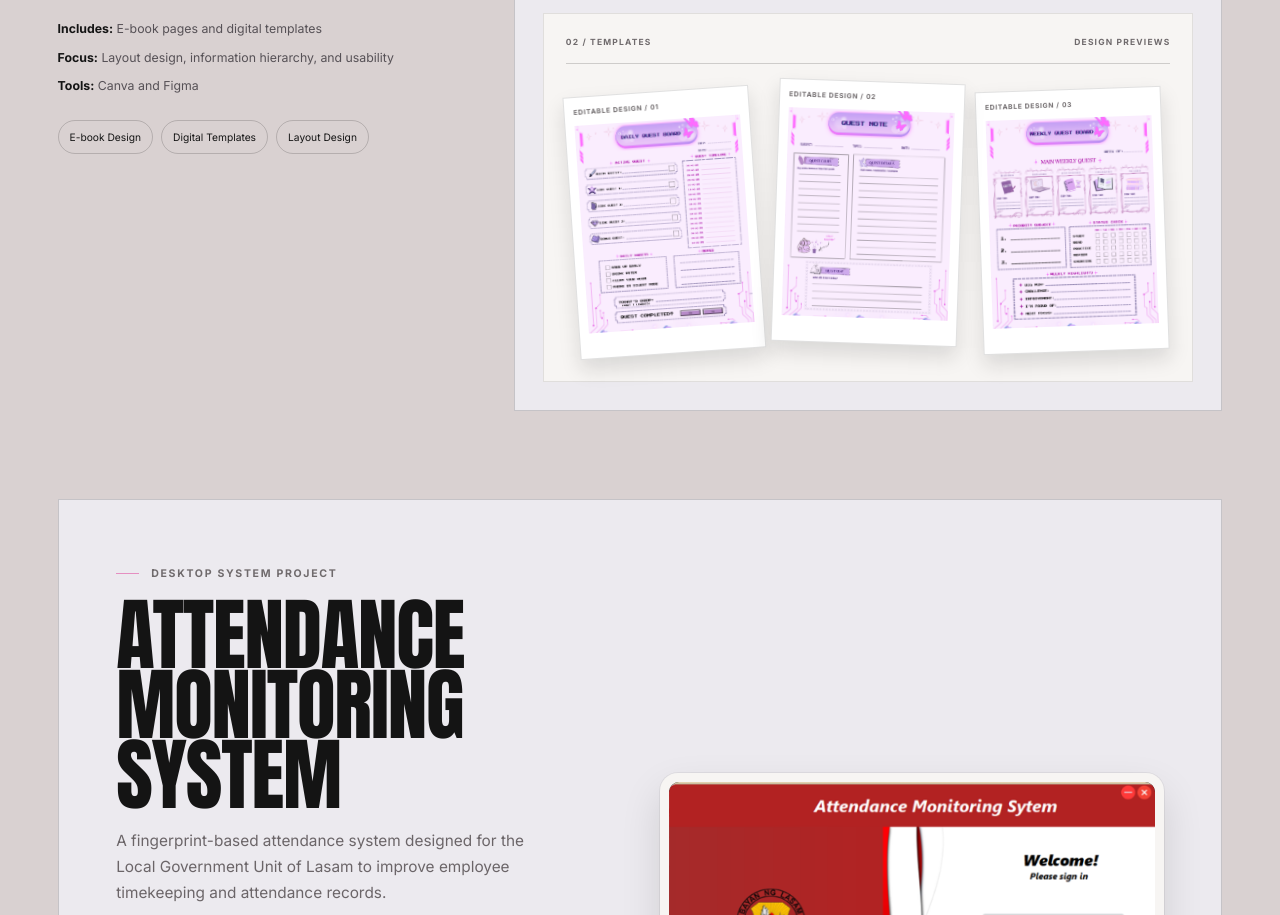
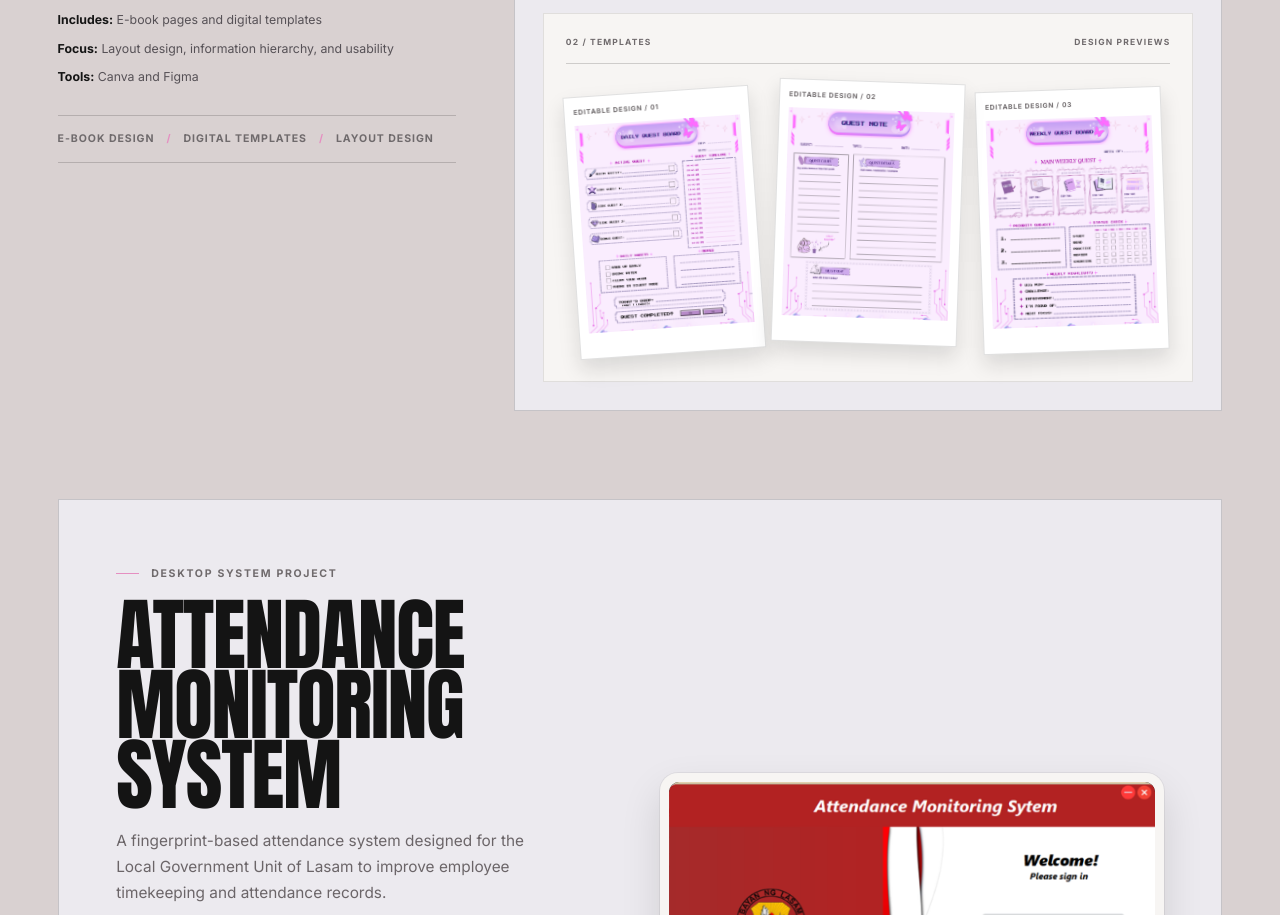
Before and after one commit to bvyui-sys/beverlynportfolio, a plain HTML site: page index.html in a window 1280 px wide. Shown: the part 5865-6780 px from the top of the page. Drawn offline with Linux system fonts and the light colour scheme.

Commit message:
Match E-book project tags to editorial tech list

```diff
--- a/index.html
+++ b/index.html
@@ -798,7 +798,21 @@
       line-height: 1.4;
     }
     .project-pill--placeholder { color: var(--muted); font-style: italic; }
-    .project-digital .project-pill { color: #141414; }
+    .project-digital .project-pill-row { gap: 8px 12px; margin-top: 28px; padding: 15px 0; border-top: 1px solid var(--line); border-bottom: 1px solid var(--line); }
+    .project-digital .project-pill {
+      display: inline;
+      min-height: 0;
+      padding: 0;
+      border: 0;
+      border-radius: 0;
+      color: var(--muted);
+      font-size: .66rem;
+      font-weight: 700;
+      letter-spacing: .09em;
+      line-height: 1.5;
+      text-transform: uppercase;
+    }
+    .project-digital .project-pill:not(:last-child)::after { content: "/"; margin-left: 12px; color: var(--accent); }
     .tools-list { display: flex; flex-wrap: wrap; gap: 8px; margin-top: 24px; }
     .tool-badge {
       display: grid;
```
